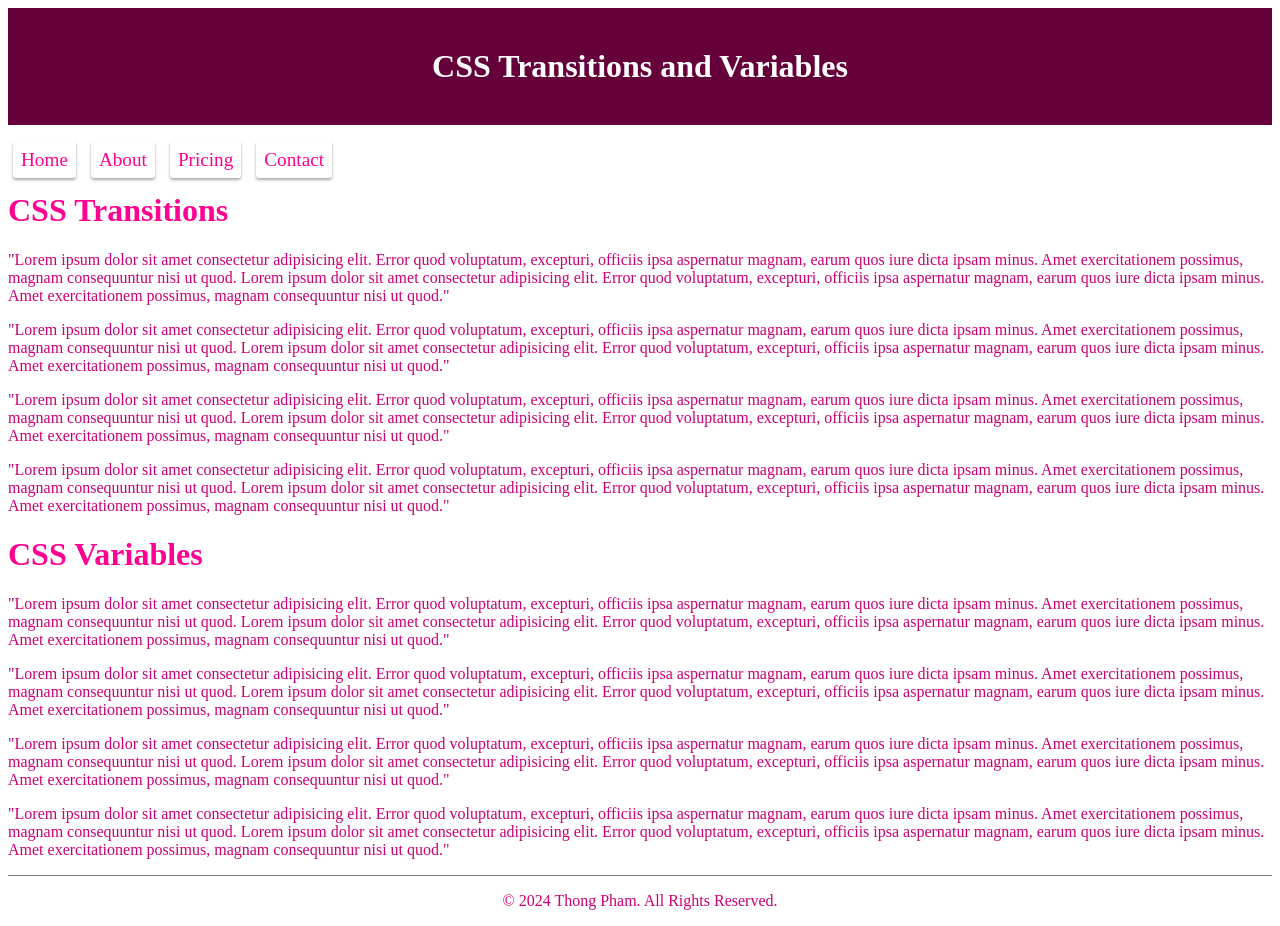
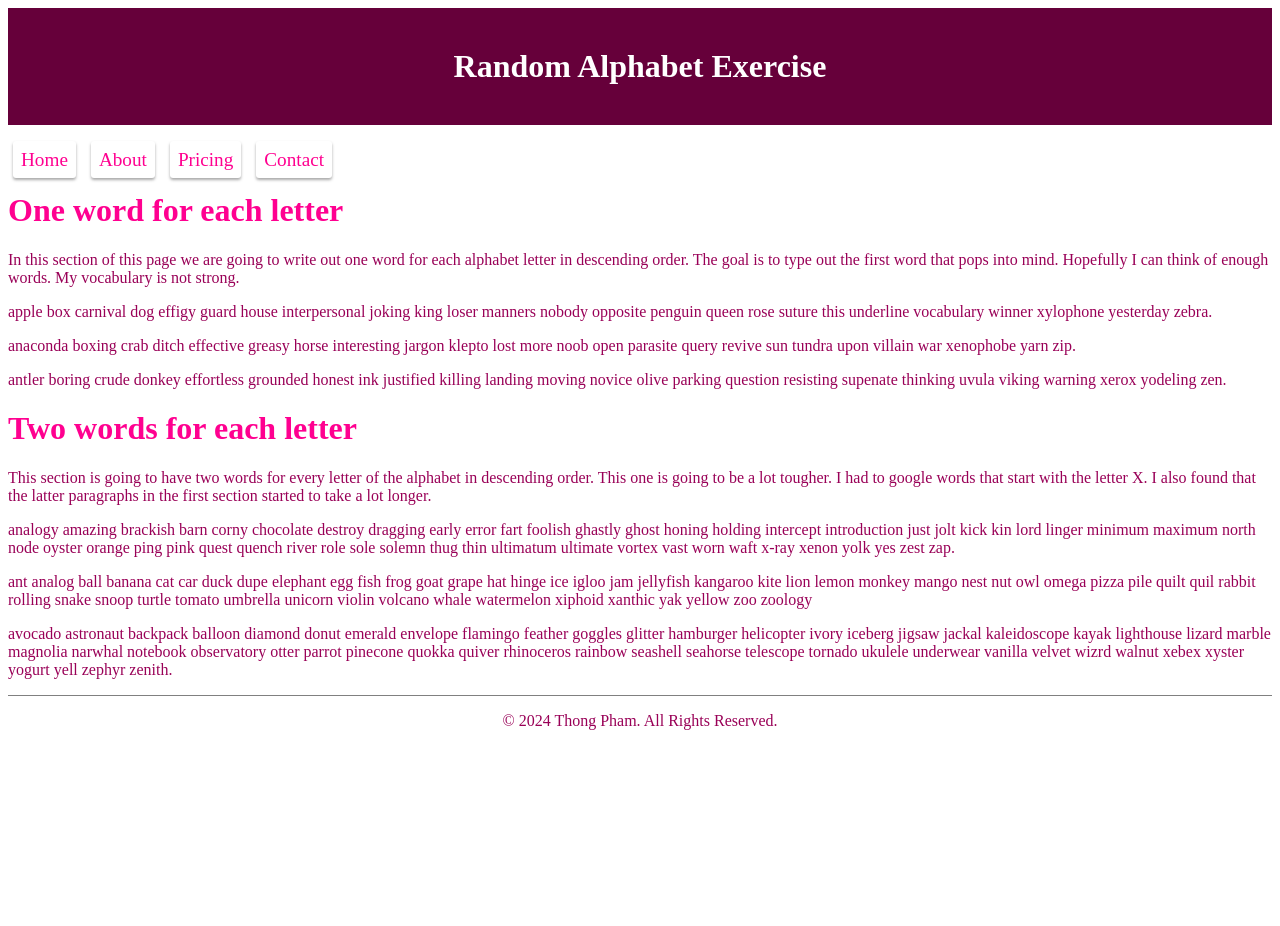
Before and after one commit to thongish/acit1620-lab4, a plain HTML site: page index.html in a window 1280 px wide. After the commit the page ends 800 px from the top, so only its background shows below. Drawn offline with Linux system fonts and the light colour scheme.

Commit message:
fixed some transitions and wrote paragraphs

```diff
--- a/index.html
+++ b/index.html
@@ -4,14 +4,14 @@
     <meta charset="UTF-8">
     <meta name="viewport" content="width=device-width, initial-scale=1.0">
     <title>
-        CSS Transitions and variables
+        Alphabet exercise
     </title>
     <link rel="stylesheet" href="styles.css">
 </head>
 <body>
     <div>
         <header>
-            <h1 class="header">CSS Transitions and Variables</h1>
+            <h1 class="header">Random Alphabet Exercise</h1>
         </header>
         <nav>
             <ul>
@@ -19,30 +19,30 @@
                     <a href="index.html">Home</a>
                 </li>
                 <li>
-                    <a href="index.html">About</a>
+                    <a href="about.html">About</a>
                 </li>
                 <li>
-                    <a href="index.html">Pricing</a>
+                    <a href="pricing.html">Pricing</a>
                 </li>
                 <li>
-                    <a href="index.html">Contact</a>
+                    <a href="contact.html">Contact</a>
                 </li>
             </ul>
         </nav>
         <main>
             <div class="p1">
-                <h1>CSS Transitions</h1>
-                <p>"Lorem ipsum dolor sit amet consectetur adipisicing elit. Error quod voluptatum, excepturi, officiis ipsa aspernatur magnam, earum quos iure dicta ipsam minus. Amet exercitationem possimus, magnam consequuntur nisi ut quod. Lorem ipsum dolor sit amet consectetur adipisicing elit. Error quod voluptatum, excepturi, officiis ipsa aspernatur magnam, earum quos iure dicta ipsam minus. Amet exercitationem possimus, magnam consequuntur nisi ut quod."</p>
-                <p>"Lorem ipsum dolor sit amet consectetur adipisicing elit. Error quod voluptatum, excepturi, officiis ipsa aspernatur magnam, earum quos iure dicta ipsam minus. Amet exercitationem possimus, magnam consequuntur nisi ut quod. Lorem ipsum dolor sit amet consectetur adipisicing elit. Error quod voluptatum, excepturi, officiis ipsa aspernatur magnam, earum quos iure dicta ipsam minus. Amet exercitationem possimus, magnam consequuntur nisi ut quod."</p>
-                <p>"Lorem ipsum dolor sit amet consectetur adipisicing elit. Error quod voluptatum, excepturi, officiis ipsa aspernatur magnam, earum quos iure dicta ipsam minus. Amet exercitationem possimus, magnam consequuntur nisi ut quod. Lorem ipsum dolor sit amet consectetur adipisicing elit. Error quod voluptatum, excepturi, officiis ipsa aspernatur magnam, earum quos iure dicta ipsam minus. Amet exercitationem possimus, magnam consequuntur nisi ut quod."</p>
-                <p>"Lorem ipsum dolor sit amet consectetur adipisicing elit. Error quod voluptatum, excepturi, officiis ipsa aspernatur magnam, earum quos iure dicta ipsam minus. Amet exercitationem possimus, magnam consequuntur nisi ut quod. Lorem ipsum dolor sit amet consectetur adipisicing elit. Error quod voluptatum, excepturi, officiis ipsa aspernatur magnam, earum quos iure dicta ipsam minus. Amet exercitationem possimus, magnam consequuntur nisi ut quod."</p>
+                <h1>One word for each letter</h1>
+                <p>In this section of this page we are going to write out one word for each alphabet letter in descending order. The goal is to type out the first word that pops into mind. Hopefully I can think of enough words. My vocabulary is not strong.</p>
+                <p>apple box carnival dog effigy guard house interpersonal joking king loser manners nobody opposite penguin queen rose suture this underline vocabulary winner xylophone yesterday zebra. </p>
+                <p>anaconda boxing crab ditch effective greasy horse interesting jargon klepto lost more noob open parasite query revive sun tundra upon villain war xenophobe yarn zip.</p>
+                <p>antler boring crude donkey effortless grounded honest ink justified killing landing moving novice olive parking question resisting supenate thinking uvula viking warning xerox yodeling zen.</p>
             </div>
             <div class="p2">
-                <h1>CSS Variables</h1>
-                <p>"Lorem ipsum dolor sit amet consectetur adipisicing elit. Error quod voluptatum, excepturi, officiis ipsa aspernatur magnam, earum quos iure dicta ipsam minus. Amet exercitationem possimus, magnam consequuntur nisi ut quod. Lorem ipsum dolor sit amet consectetur adipisicing elit. Error quod voluptatum, excepturi, officiis ipsa aspernatur magnam, earum quos iure dicta ipsam minus. Amet exercitationem possimus, magnam consequuntur nisi ut quod."</p>
-                <p>"Lorem ipsum dolor sit amet consectetur adipisicing elit. Error quod voluptatum, excepturi, officiis ipsa aspernatur magnam, earum quos iure dicta ipsam minus. Amet exercitationem possimus, magnam consequuntur nisi ut quod. Lorem ipsum dolor sit amet consectetur adipisicing elit. Error quod voluptatum, excepturi, officiis ipsa aspernatur magnam, earum quos iure dicta ipsam minus. Amet exercitationem possimus, magnam consequuntur nisi ut quod."</p>
-                <p>"Lorem ipsum dolor sit amet consectetur adipisicing elit. Error quod voluptatum, excepturi, officiis ipsa aspernatur magnam, earum quos iure dicta ipsam minus. Amet exercitationem possimus, magnam consequuntur nisi ut quod. Lorem ipsum dolor sit amet consectetur adipisicing elit. Error quod voluptatum, excepturi, officiis ipsa aspernatur magnam, earum quos iure dicta ipsam minus. Amet exercitationem possimus, magnam consequuntur nisi ut quod."</p>
-                <p>"Lorem ipsum dolor sit amet consectetur adipisicing elit. Error quod voluptatum, excepturi, officiis ipsa aspernatur magnam, earum quos iure dicta ipsam minus. Amet exercitationem possimus, magnam consequuntur nisi ut quod. Lorem ipsum dolor sit amet consectetur adipisicing elit. Error quod voluptatum, excepturi, officiis ipsa aspernatur magnam, earum quos iure dicta ipsam minus. Amet exercitationem possimus, magnam consequuntur nisi ut quod."</p>
+                <h1>Two words for each letter</h1>
+                <p>This section is going to have two words for every letter of the alphabet in descending order. This one is going to be a lot tougher. I had to google words that start with the letter X. I also found that the latter paragraphs in the first section started to take a lot longer.</p>
+                <p>analogy amazing brackish barn corny chocolate destroy dragging early error fart foolish ghastly ghost honing holding intercept introduction just jolt kick kin lord linger minimum maximum north node oyster orange ping pink quest quench river role sole solemn thug thin ultimatum ultimate vortex vast worn waft x-ray xenon yolk yes zest zap. </p>
+                <p>ant analog ball banana cat car duck dupe elephant egg fish frog goat grape hat hinge ice igloo jam jellyfish kangaroo kite lion lemon monkey mango nest nut owl omega pizza pile quilt quil rabbit rolling snake snoop turtle tomato umbrella unicorn violin volcano whale watermelon xiphoid xanthic yak yellow zoo zoology</p>
+                <p>avocado astronaut backpack balloon diamond donut emerald envelope flamingo feather goggles glitter hamburger helicopter ivory iceberg jigsaw jackal kaleidoscope kayak lighthouse lizard marble magnolia narwhal notebook observatory otter parrot pinecone quokka quiver rhinoceros rainbow seashell seahorse telescope tornado ukulele underwear vanilla velvet wizrd walnut xebex xyster yogurt yell zephyr zenith.</p>
             </div>
         </main>
         <footer>
--- a/styles.css
+++ b/styles.css
@@ -14,12 +14,13 @@ ul {
 }
 
 p {
-    color: hsl(var(--base-color), 40%)
+    color: hsl(var(--base-color), 30%)
 }
 
 a,
 div > h1 {
     color: hsl(var(--base-color), 50%);
+    transition: 1s ease;
 }
 
 .header {
@@ -35,8 +36,8 @@ a:hover {
     background: hsl(var(--base-color), 20%);
     padding: 12px;
     bottom: 5px;
-    box-shadow: 0px 4px 3px darkgrey;
-    transition: 0.5s ease;
+    box-shadow: 0px 5px 4px darkgrey;
+    transition: 1s ease;
     color: white;
 }
 
@@ -46,17 +47,40 @@ a {
     padding: 8px;
     position: relative;
     border-radius: 3px;
+    bottom: 0;
+    transition: 1s ease;
 
 }
 
+.p1,
+.p2 {
+    transition: 1s ease;
+}
+
 .p1:hover,
-.p2:hover {
+.p2:hover  {
     background: hsl(var(--base-color), 20%);
     padding-left: 1rem;
     padding-right: 1rem;
-    padding-top: 1px;
     padding-bottom: 1px;
-    transition: 0.7s ease;
+    transition: 1s ease;
+}
+
+.p1:last-child {
+    transition: 1s ease;
+}
+
+.p1:hover p,
+.p2:hover p,
+.p1:hover h1,
+.p2:hover h1 {
+    color: white;
+    transition: 1s ease;
+}
+
+.p1:hover h1,
+.p2:hover h1 {
+    padding-top:7px;
 }
 
 footer {
```
